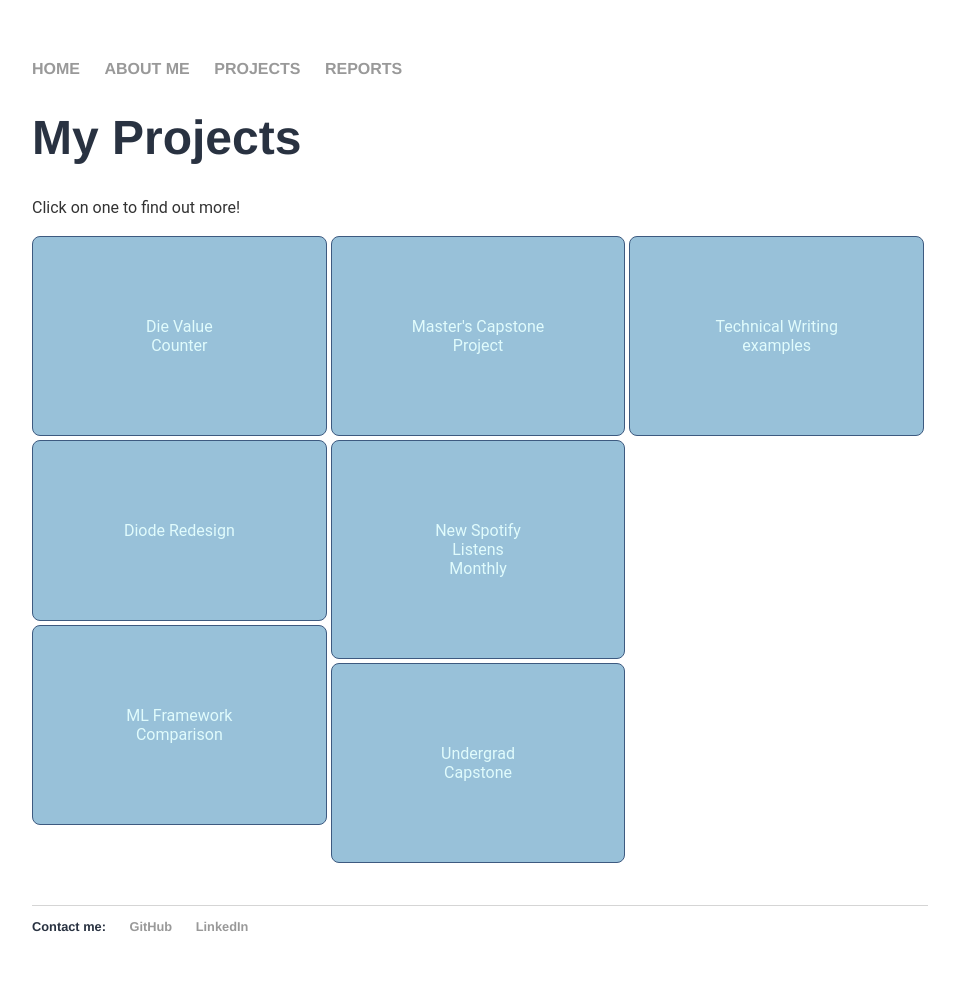
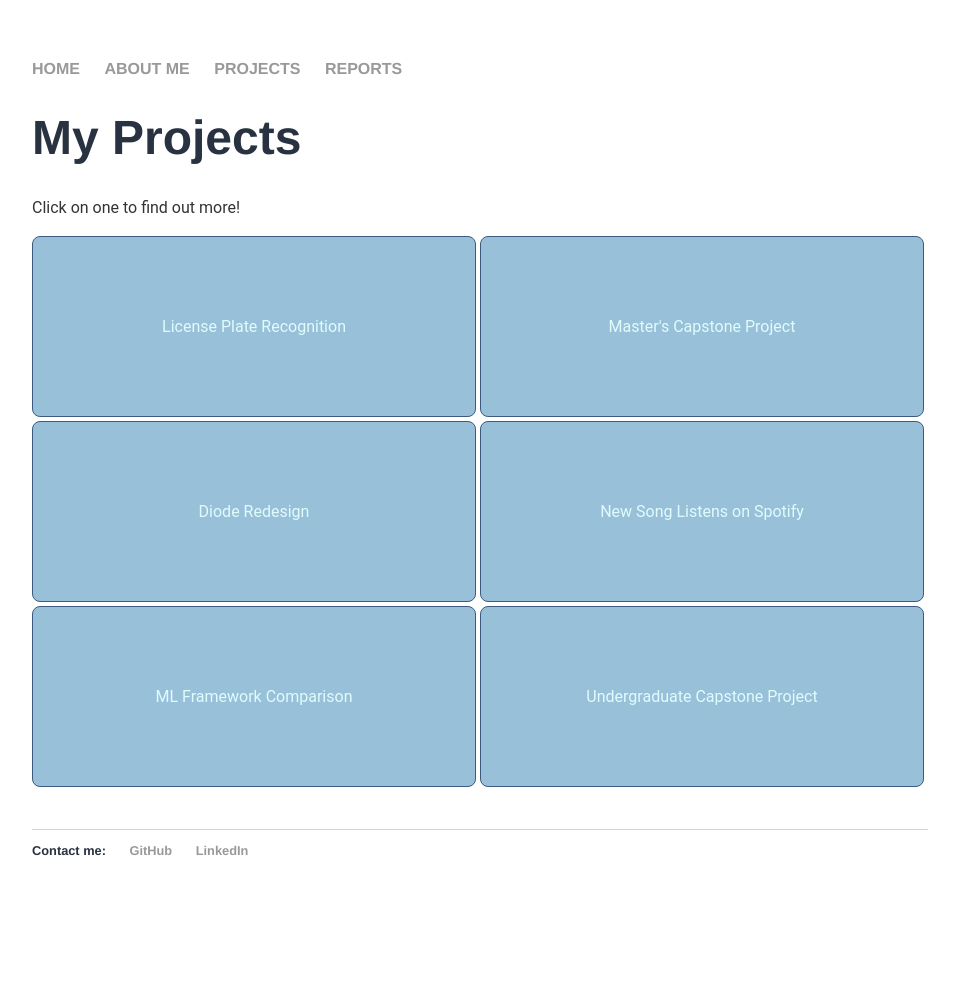
Before and after one commit to jgoeszoom/jgoeszoom.github.io, a Jekyll site: the page built from projects/index.html, in a window 1280 px wide. Shown: the whole page, without its empty margins (160-1115 px from the left). Built offline with Jekyll 4.4.1, drawn with Linux system fonts in a browser that asks for light colours; after the commit the page ends 918 px from its top, so only the background shows below that.

Commit message:
Made adjustments to spacing in project layout html. Updated project title in markdown files. Created more project markdown files. Melisa fixed the project tiles.

```diff
--- a/_layouts/project.html
+++ b/_layouts/project.html
@@ -3,8 +3,9 @@ layout: default
 ---
 <h1 class="proj-header">{{ page.title }}</h1>
 <a class="proj-out" href="{{ page.proj-link }}"><em>» {{ page.proj-link }}</em></a>
+<br><br>
 
 <div class="project">
   <img src="/assets/imgs/{{ page.img }}" >
-  {{ content }}
+  {{ content }} <br>
 </div>
--- a/css/main.css
+++ b/css/main.css
@@ -162,7 +162,7 @@ ul.projects li {
 
 .row {
     display: flex;
-    flex-wrap: nowrap;
+    flex-wrap: wrap;
     flex: 33%;
   }
 
--- a/projects/index.html
+++ b/projects/index.html
@@ -7,19 +7,13 @@ title: My Projects
 <p>Click on one to find out more!</p>
 
 <div class="row">
-	<div class="column">
-		<a href="/"><div class="link-tile">Die Value<br/>Counter</div></a>
-		<a href="/"><div class="link-tile">Diode Redesign</div></a>
-		<a href="/"><div class="link-tile">ML Framework<br/>Comparison</div></a>
-	</div>
-	<div class="column">
-		<a href="/"><div class="link-tile">Master's Capstone<br/>Project</div></a>
-		<a href="/"><div class="link-tile">New Spotify Listens<br/>Monthly</div></a>
-		<a href="/"><div class="link-tile">Undergrad Capstone</div></a>
-	</div>
-	<div class="column">
-		<a href="/"><div class="link-tile">Technical Writing<br/>examples</div></a>
-	</div>
+	{% for project in site.projects %}
+		{% cycle '<div class="column">', '', '' %}
+			<a href="{{ project.url }}">
+				<div class="link-tile">{{ project.title }}</div>
+			</a>
+		{% cycle '', '', '</div>' %}
+	{% endfor %}
 </div>
 
 <br/><br/>
```
Also changed, not shown: _projects/proj-1.md (+1 -1 lines), _projects/proj-2.md (+1 -1 lines), _projects/proj-3.md (+1 -1 lines), _projects/proj-4.md (added, +7 -0 lines), _projects/proj-5.md (added, +7 -0 lines).
